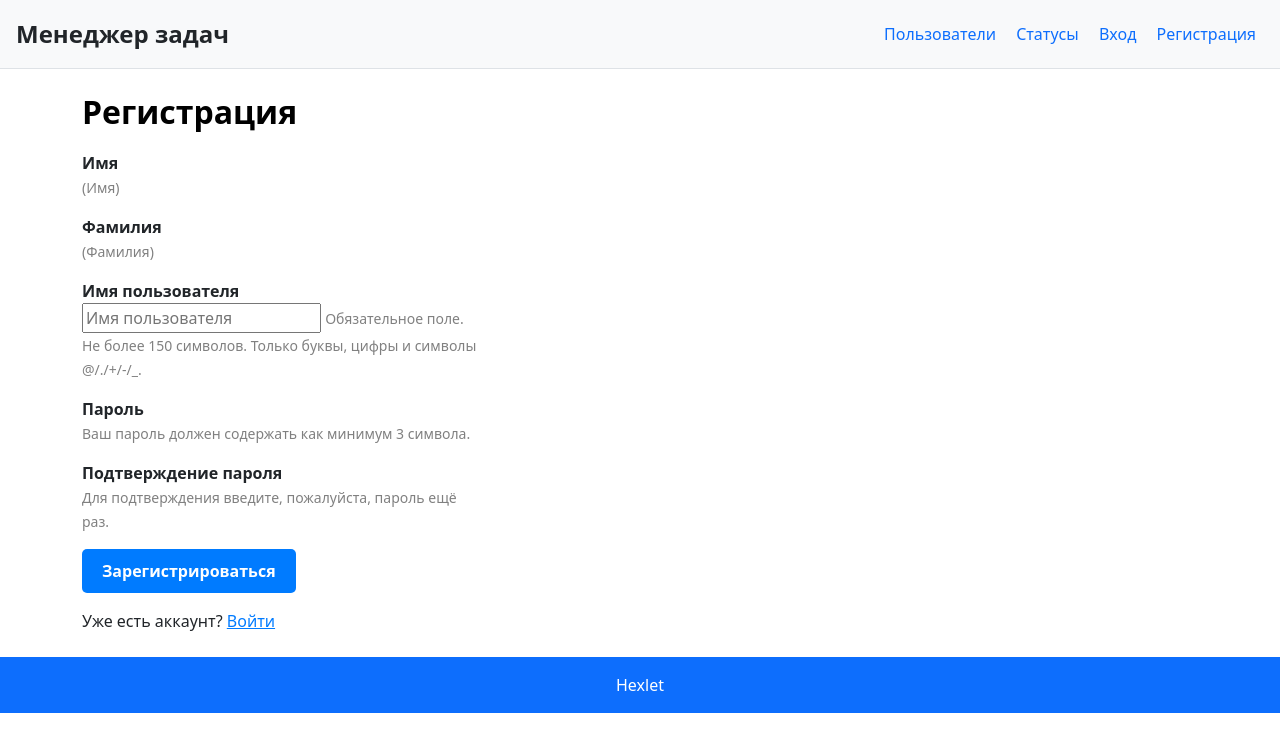
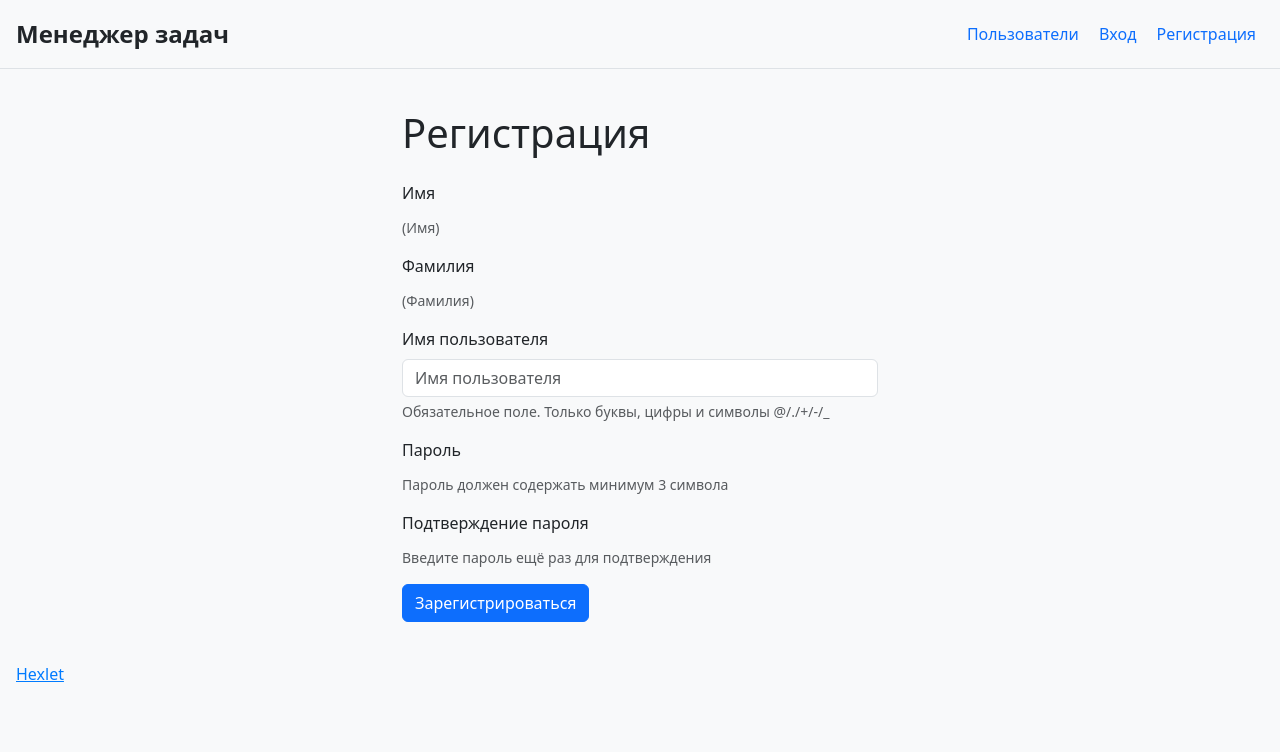
Before and after one commit to N-Davie/python-project-52, a Django app: page /users/create/ in a window 1280 px wide. Shown: the top 752 px of the page. Run offline with Django 5.2, Linux system fonts and the light colour scheme; some libraries are stand-ins or nearby versions.

Commit message:
Исправдены шаблоны

```diff
--- a/task_manager_app/urls.py
+++ b/task_manager_app/urls.py
@@ -5,11 +5,14 @@ from task_manager_app.views import (
     status_views,
     task_views,
     label_views,
-    misc_views
+    misc_views,
+    home,  # импортируем функцию home
 )
-from task_manager_app.views import home
 
 urlpatterns = [
+    # Главная страница
+    path('', home, name='home'),
+
     # маршруты для пользователей
     path('users/', user_views.UserListView.as_view(), name='user-list'),
     path('users/create/', user_views.UserCreateView.as_view(), name='user-create'),
--- a/templates/task_manager_app/base.html
+++ b/templates/task_manager_app/base.html
@@ -6,18 +6,27 @@
   <!-- Bootstrap CSS -->
   <link href="https://cdn.jsdelivr.net/npm/bootstrap@5.3.0/dist/css/bootstrap.min.css" rel="stylesheet" />
   <style>
-    /* Тут ваши глобальные стили, если нужны */
+    /* Глобальные стили */
+    body {
+      background-color: #f8f9fa;
+    }
+    .header a {
+      transition: color 0.2s;
+    }
+    .header a:hover {
+      color: #0056b3;
+    }
   </style>
 </head>
 <body>
   <!-- Общая шапка -->
   <div class="header d-flex justify-content-between align-items-center p-3 bg-light border-bottom">
-    <div class="left-title fw-bold fs-4">Менеджер задач</div>
+    <div class="left-title fw-bold fs-4">
+      <a href="{% url 'home' %}" class="text-decoration-none text-dark">Менеджер задач</a>
+    </div>
     <div class="nav-links">
-      <!-- Ссылки меню -->
       <a href="{% url 'user-list' %}" class="mx-2 text-decoration-none text-primary">Пользователи</a>
-      <a href="{% url 'status-list' %}" class="mx-2 text-decoration-none text-primary">Статусы</a>
-      <a href="/login/" class="mx-2 text-decoration-none text-primary">Вход</a>
+      <a href="{% url 'login' %}" class="mx-2 text-decoration-none text-primary">Вход</a>
       <a href="{% url 'user-create' %}" class="mx-2 text-decoration-none text-primary">Регистрация</a>
     </div>
   </div>
@@ -28,9 +37,11 @@
   </div>
 
   <!-- Футер -->
-  <a href="https://hexlet.io" target="_blank" class="text-center d-block bg-primary text-white py-3 text-decoration-none">
-    Hexlet
-  </a>
+  <footer class="p-3 text-start">
+    <a href="https://hexlet.io" target="_blank" style="color: #007bff; text-decoration: underline;">
+      Hexlet
+    </a>
+  </footer>
 
   <!-- Bootstrap JS -->
   <script src="https://cdn.jsdelivr.net/npm/bootstrap@5.3.0/dist/js/bootstrap.bundle.min.js"></script>
--- a/templates/task_manager_app/user_form.html
+++ b/templates/task_manager_app/user_form.html
@@ -5,75 +5,71 @@
 {% block title %}Регистрация{% endblock %}
 
 {% block content %}
-<h1 style="font-size: 32px; font-weight: bold; color: black;">Регистрация</h1>
+<div class="container" style="max-width: 500px; margin-top: 40px;">
+    <h1 class="mb-4">Регистрация</h1>
 
     {% if messages %}
         {% for message in messages %}
-    <div class="alert {% if message.tags %}{{ message.tags }}{% endif %}">
+            <div class="alert alert-{{ message.tags }}">
                 {{ message }}
             </div>
         {% endfor %}
     {% endif %}
 
-<form method="post" style="max-width: 400px; margin-top: 20px;">
+    <form method="post">
         {% csrf_token %}
 
         <!-- Имя -->
-  <p>
-    <label style="font-weight: bold;">Имя</label><br>
-    {{ form.first_name|attr:"placeholder:Имя" }}
-    <small style="color: gray;">(Имя)</small>
-    {{ form.first_name.errors }}
-  </p>
+        <div class="mb-3">
+            <label class="form-label">Имя</label>
+            {{ form.first_name|add_class:"form-control"|attr:"placeholder:Имя" }}
+            <div class="form-text">(Имя)</div>
+            {% for error in form.first_name.errors %}
+                <div class="text-danger">{{ error }}</div>
+            {% endfor %}
+        </div>
 
         <!-- Фамилия -->
-  <p>
-    <label style="font-weight: bold;">Фамилия</label><br>
-    {{ form.last_name|attr:"placeholder:Фамилия" }}
-    <small style="color: gray;">(Фамилия)</small>
-    {{ form.last_name.errors }}
-  </p>
+        <div class="mb-3">
+            <label class="form-label">Фамилия</label>
+            {{ form.last_name|add_class:"form-control"|attr:"placeholder:Фамилия" }}
+            <div class="form-text">(Фамилия)</div>
+            {% for error in form.last_name.errors %}
+                <div class="text-danger">{{ error }}</div>
+            {% endfor %}
+        </div>
 
         <!-- Имя пользователя -->
-  <p>
-    <label style="font-weight: bold;">Имя пользователя</label><br>
-    {{ form.username|attr:"placeholder:Имя пользователя" }}
-    <small style="color: gray;">Обязательное поле. Не более 150 символов. Только буквы, цифры и символы @/./+/-/_.</small>
-    {{ form.username.errors }}
-  </p>
+        <div class="mb-3">
+            <label class="form-label">Имя пользователя</label>
+            {{ form.username|add_class:"form-control"|attr:"placeholder:Имя пользователя" }}
+            <div class="form-text">Обязательное поле. Только буквы, цифры и символы @/./+/-/_</div>
+            {% for error in form.username.errors %}
+                <div class="text-danger">{{ error }}</div>
+            {% endfor %}
+        </div>
 
         <!-- Пароль -->
-  <p>
-    <label style="font-weight: bold;">Пароль</label><br>
-    {{ form.password1|attr:"placeholder:Пароль" }}
-    <small style="color: gray;">Ваш пароль должен содержать как минимум 3 символа.</small>
-    {{ form.password1.errors }}
-  </p>
+        <div class="mb-3">
+            <label class="form-label">Пароль</label>
+            {{ form.password1|add_class:"form-control"|attr:"placeholder:Пароль" }}
+            <div class="form-text">Пароль должен содержать минимум 3 символа</div>
+            {% for error in form.password1.errors %}
+                <div class="text-danger">{{ error }}</div>
+            {% endfor %}
+        </div>
 
         <!-- Подтверждение пароля -->
-  <p>
-    <label style="font-weight: bold;">Подтверждение пароля</label><br>
-    {{ form.password2|attr:"placeholder:Подтверждение пароля" }}
-    <small style="color: gray;">Для подтверждения введите, пожалуйста, пароль ещё раз.</small>
-    {{ form.password2.errors }}
-  </p>
+        <div class="mb-3">
+            <label class="form-label">Подтверждение пароля</label>
+            {{ form.password2|add_class:"form-control"|attr:"placeholder:Подтверждение пароля" }}
+            <div class="form-text">Введите пароль ещё раз для подтверждения</div>
+            {% for error in form.password2.errors %}
+                <div class="text-danger">{{ error }}</div>
+            {% endfor %}
+        </div>
 
-  <!-- Кнопка -->
-  <p>
-    <button type="submit" style="
-      background-color: #007bff;
-      color: white;
-      font-weight: bold;
-      padding: 10px 20px;
-      border: none;
-      border-radius: 5px;
-      cursor: pointer;
-    ">Зарегистрироваться</button>
-  </p>
+        <button type="submit" class="btn btn-primary">Зарегистрироваться</button>
     </form>
-
-<!-- Ссылка на вход -->
-<p>
-  Уже есть аккаунт? <a href="{% url 'login' %}" style="color: #007bff; text-decoration: underline;">Войти</a>
-</p>
+</div>
 {% endblock %}
```
Also changed, not shown: templates/task_manager_app/login.html (+31 -4 lines), README.md. Lines whose indentation alone changed are shown as unchanged.
